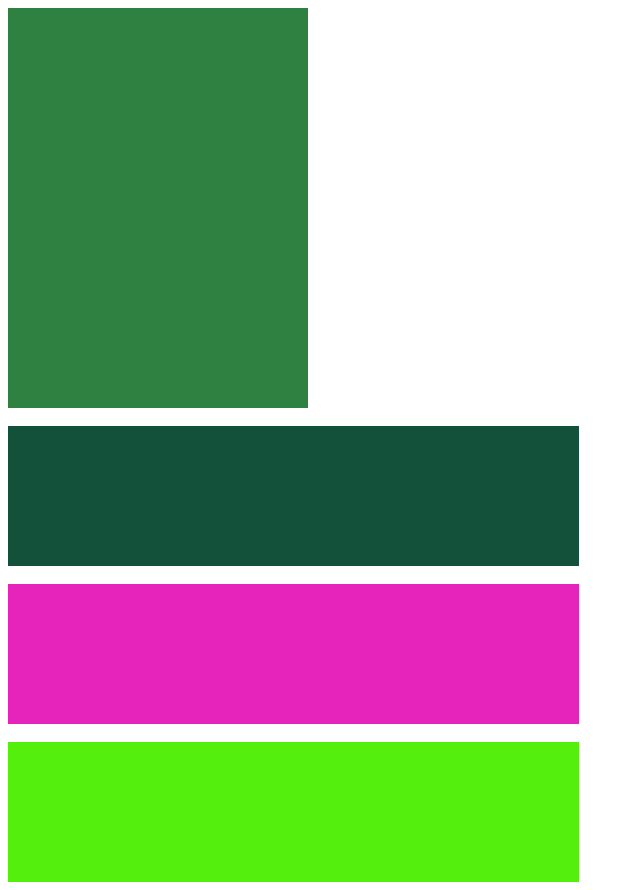
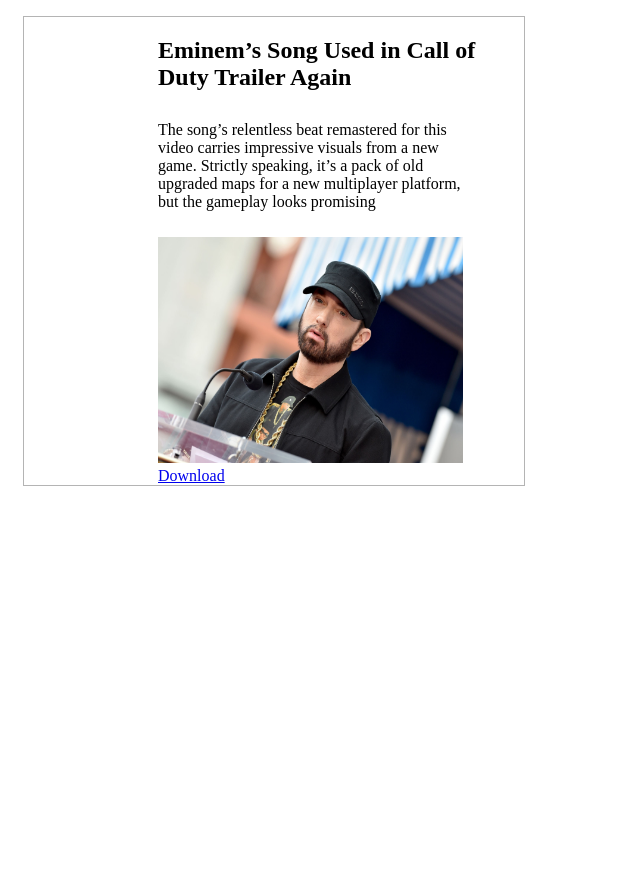
Before and after one commit to mer1em/html1, a plain HTML site: page index.html in a window 1280 px wide. Shown: the whole page, without its empty margins (0-640 px from the left). After the commit the page ends 800 px from the top, so only its background shows below. Drawn offline with Linux system fonts and the light colour scheme.

Commit message:
Add files via upload

```diff
--- a/index.html
+++ b/index.html
@@ -7,9 +7,17 @@
     <title>ჩემი საიტი</title>
 </head>
 <body>
-    <div class="box"></div> <br>
-    <div class="box1"></div> <br>
-    <div class="box2"></div> <br>
-    <div class="box3"></div>
+    <div class="box">
+        <h2>Eminem’s Song Used in Call of Duty Trailer Again</h2>
+        <p>
+            The song’s relentless beat remastered for this <br>
+            video carries impressive visuals from a new <br>
+            game. Strictly speaking, it’s a pack of old <br>
+            upgraded maps for a new multiplayer platform,<br>
+            but the gameplay looks promising
+        </p>
+        <img src="person.jpeg"> <br>
+        <a href="https://github.com/" target="_blank">Download</a>
+    </div>
 </body>
 </html>
--- a/style.css
+++ b/style.css
@@ -1,20 +1,24 @@
 .box{
-    width: 300px;
-    height: 400px;
-    background-color: rgba(47, 129, 65, 1);
+    width: 500px;
+    border: 1px solid rgba(180, 180, 180, 1);
+    margin-top: 16px;
+    margin-left: 15px;
 }
-.box1{
-    width: 571px;
-    height: 140px;
-    background-color: rgba(19, 81, 59, 1);
+h2{
+    padding-top: 10x;
+    padding-left: 134px;
 }
-.box2{
-    width: 571px;
-    height: 140px;
-    background-color: rgba(230, 36, 187, 1);
+p{
+    padding-top: 10px;
+    padding-left: 134px;
 }
-.box3{
-    width: 571px;
-    height: 140px;
-    background-color: rgba(85, 239, 13, 1);
+img{
+    width: 305px;
+    height: 226px;
+    padding-top: 10px;
+    padding-left: 134px;
 }
+a{
+    padding-top: 10px;
+    padding-left: 134px;
+}
```
